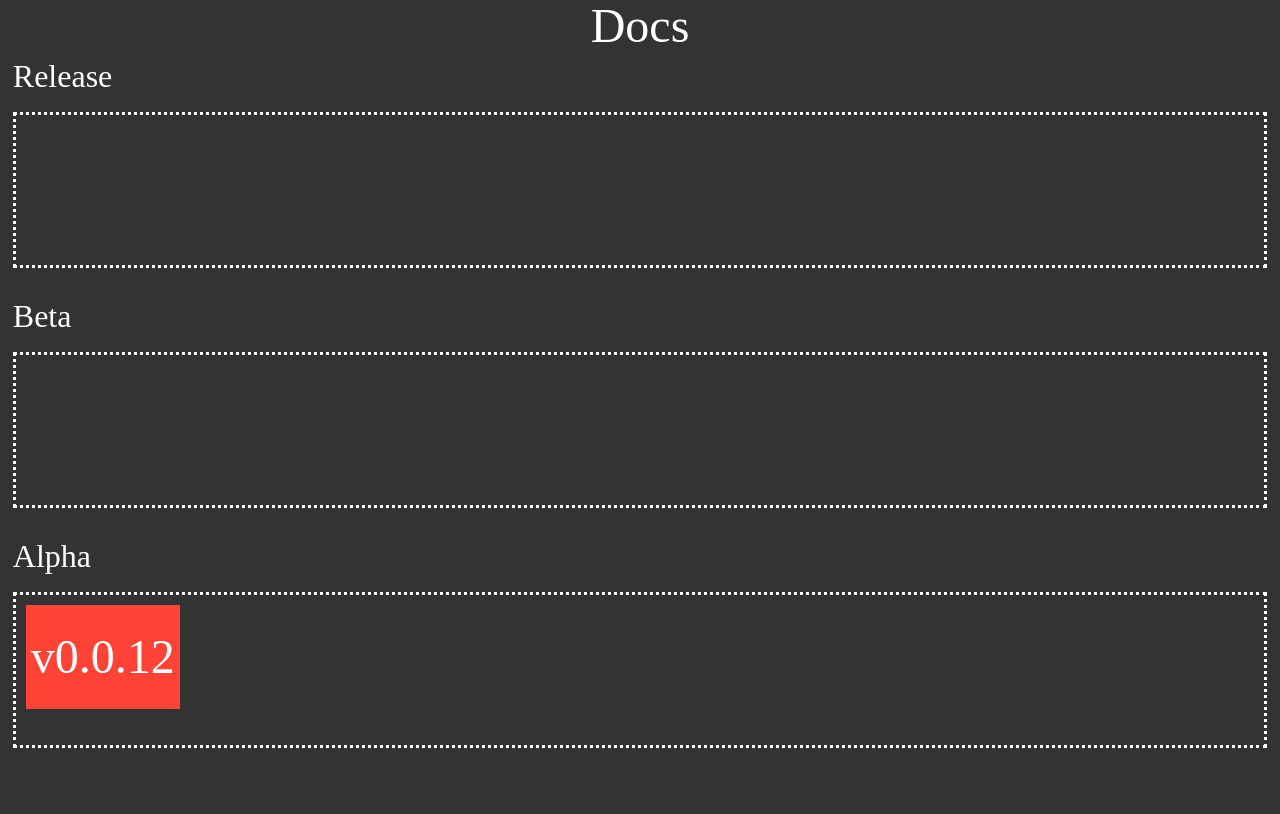
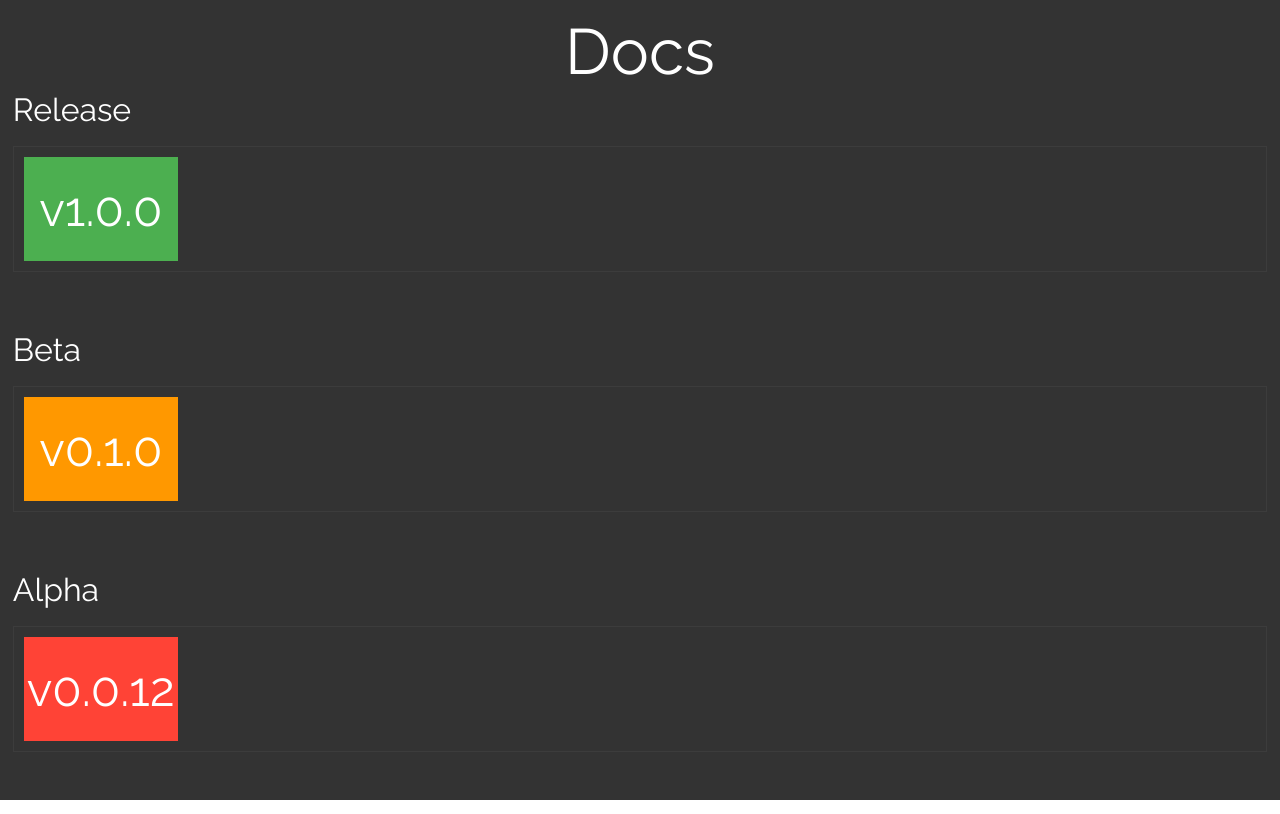
Before and after one commit to IntranetProject/intranet_docs, a PHP site: page / in a window 1280 px wide. Before the commit the page ends 748 px from the top, so only its background shows below. Run offline with PHP 8.4, Linux system fonts and the light colour scheme.

Commit message:
optical cleanup. getting ready for production

```diff
--- a/css/style.css
+++ b/css/style.css
@@ -1,7 +1,9 @@
+@import url('https://fonts.googleapis.com/css?family=Raleway');
 .container {
     width: 100%;
     height: 100%;
     background-color: #333;
+    font-family: 'Raleway', sans-serif;
 }
 
 .release,
@@ -15,10 +17,10 @@
 
 h1 {
     text-align: center !important;
-    font-size: 3em !important;
+    font-size: 4em !important;
     color: white;
     margin-bottom: 10px !important;
-    padding-top: 2px !important;
+    padding-top: 20px !important;
 }
 
 h2 {
@@ -30,10 +32,9 @@ h2 {
 .boxr,
 .boxb,
 .boxa {
-    border-width: 3px !important;
-    border-style: dotted!important;
-    border-color: white;
-    height: 130px;
+    border-width: 1px !important;
+    border-style: solid !important;
+    border-color: #3c3c3c;
     background-color: #333;
     overflow: auto !important;
     white-space: nowrap !important;
--- a/index.html
+++ b/index.html
@@ -11,16 +11,13 @@
         <div class="release">
             <h2>Release</h2>
             <div class="boxr">
-                <!--<a href="#">v 1.0.0</a>
-                <a href="#">v 2.0.0</a> -->
+                <a href="#">v1.0.0</a>
             </div>
         </div>
         <div class="beta">
             <h2>Beta</h2>
             <div class="boxb">
-                <!--<a href="#">v 0.1.0</a>
-                <a href="#">v 0.2.0</a>
-                <a href="#">v 0.3.0</a> -->
+                <a href="#">v0.1.0</a>
             </div>
         </div>
         <div class="alpha">
```
